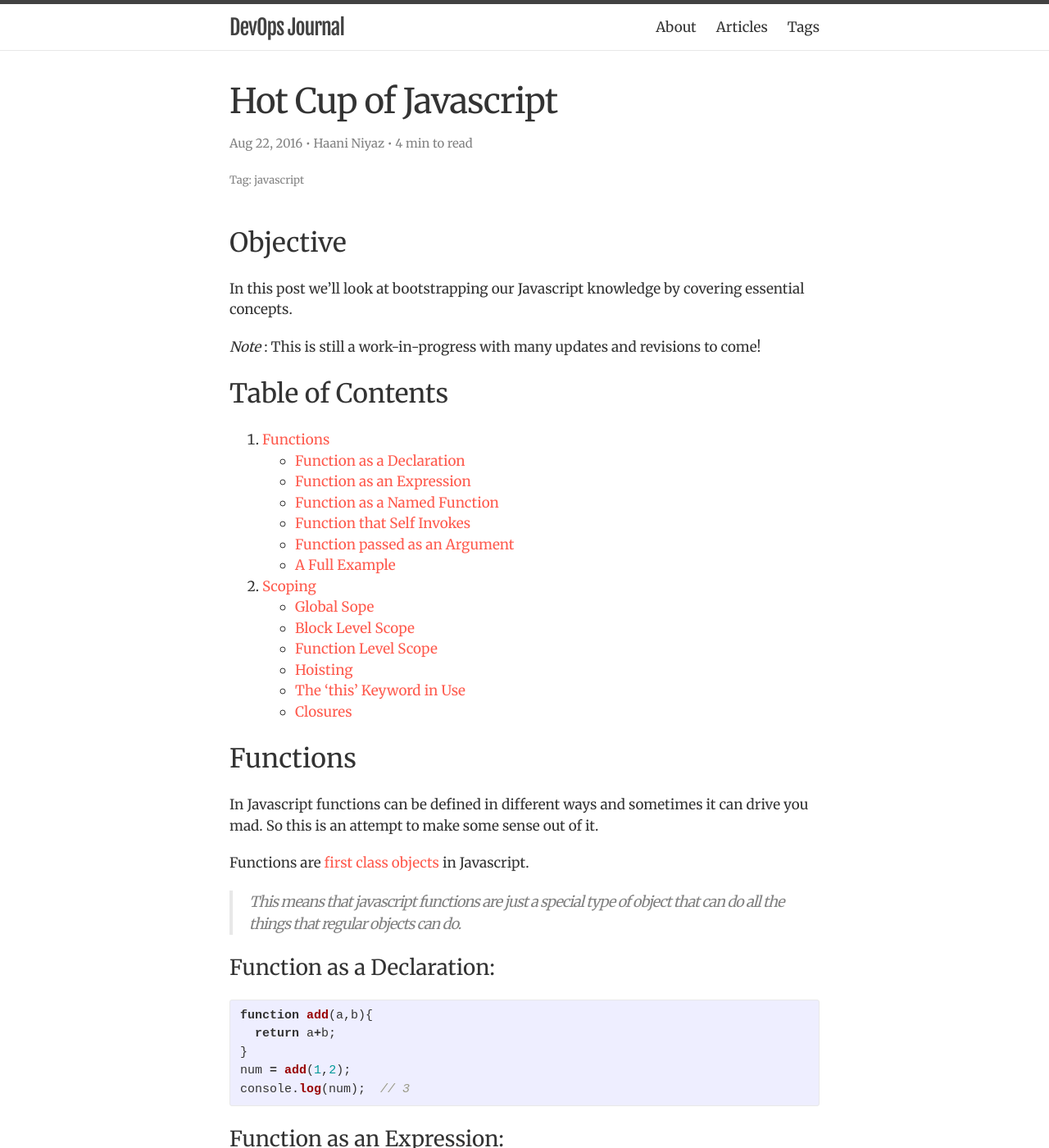
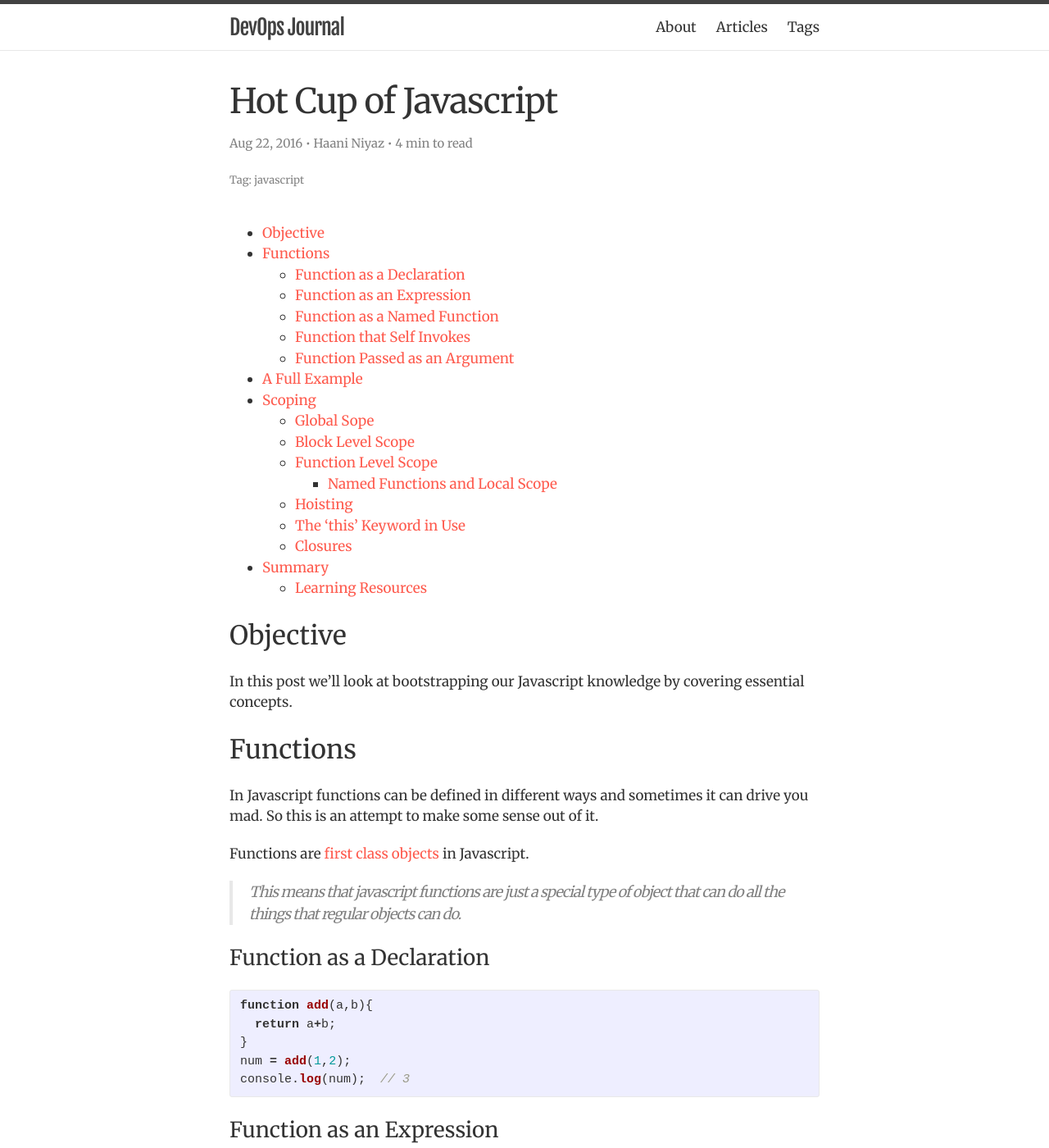
Before and after one commit to haani-niyaz/devops-journal, a Jekyll site: the page built from _posts/2016-08-22-hot-cup-of-javascript.markdown, in a window 1280 px wide and 1400 px high. Shown: the whole window at 82% size. Built offline with Jekyll 4.4.1, drawn with Linux system fonts in a browser that asks for light colours; nearby versions of some CDN libraries; some of the changed text lies outside the part shown.

Commit message:
Add automatic table of contents

```diff
--- a/_posts/2016-08-22-hot-cup-of-javascript.markdown
+++ b/_posts/2016-08-22-hot-cup-of-javascript.markdown
@@ -6,28 +6,14 @@ author: "Haani Niyaz"
 tags:  javascript
 ---
 
+
+* TOC
+{:toc}
+
+
 ## Objective
 
 In this post we'll look at bootstrapping our Javascript knowledge by covering essential concepts.
-
-*Note* : This is still a work-in-progress with many updates and revisions to come!
-
-## Table of Contents
-
-1. [Functions](#functions)
-* [Function as a Declaration](#function-as-a-declaration)
-* [Function as an Expression](#function-as-an-expression)
-* [Function as a Named Function](#function-as-a-named-function)
-* [Function that Self Invokes](#function-that-self-invokes)
-* [Function passed as an Argument](#function-passed-as-an-argument)
-* [A Full Example](#a-full-example)
-2. [Scoping](#scoping)
-* [Global Sope](#global-scope)
-* [Block Level Scope](#block-level-scope)
-* [Function Level Scope](#function-level-scope)
-* [Hoisting](#hoisting)
-* [The 'this' Keyword in Use](#the-this-keyword-in-use)
-* [Closures](#closures)
 
 
 ## Functions
@@ -39,7 +25,7 @@ Functions are [first class objects](http://helephant.com/2008/08/19/functions-ar
 > This means that javascript functions are just a special type of object that can do all the things that regular objects can do.
 
 
-### Function as a Declaration:
+### Function as a Declaration
 
 {% highlight javascript %}
 function add(a,b){
@@ -51,7 +37,7 @@ console.log(num);  // 3
 
 
 
-### Function as an Expression:
+### Function as an Expression
 
 Here we use an anonymous function and assign it to the `add` variable. However, you cannot recursively call an anonymous function but you can with a *named* function (We'll look at this next).
 
@@ -64,7 +50,7 @@ num = add(1,2);
 console.log(num);  //  3
 {% endhighlight %}
 
-### Function as a Named Function:
+### Function as a Named Function
 
 In this instance we use a *named* function which is assigned to the `add` variable.
 
@@ -109,7 +95,7 @@ As you can see `foo` is referring to our *function expression* and invokes it wi
 
 
 
-### Function that Self Invokes:
+### Function that Self Invokes
 
 In the prevous section we stated that `foo` is a *function expression* which can be executed with paranethesis. So we can actually trigger the execution of the anonymous function like this:
 
@@ -126,7 +112,7 @@ console.log(output) // bar
 
 
 
-### Function Passed as an Argument:
+### Function Passed as an Argument
 
 Below is a contrived example of the `add` function passed an argument to the `displayTotal` function.
 
@@ -328,7 +314,7 @@ In javascript when function executes it creates a *scope* object to hold the var
 ## Summary
 
 
-#### Learning Resources:
+#### Learning Resources
 
 * [Different ways of defining functions in Javascript - This is madness!](http://davidbcalhoun.com/2011/different-ways-of-defining-functions-in-javascript-this-is-madness/)
 * [Masting Javascript](https://www.packtpub.com/web-development/mastering-javascript)
```
